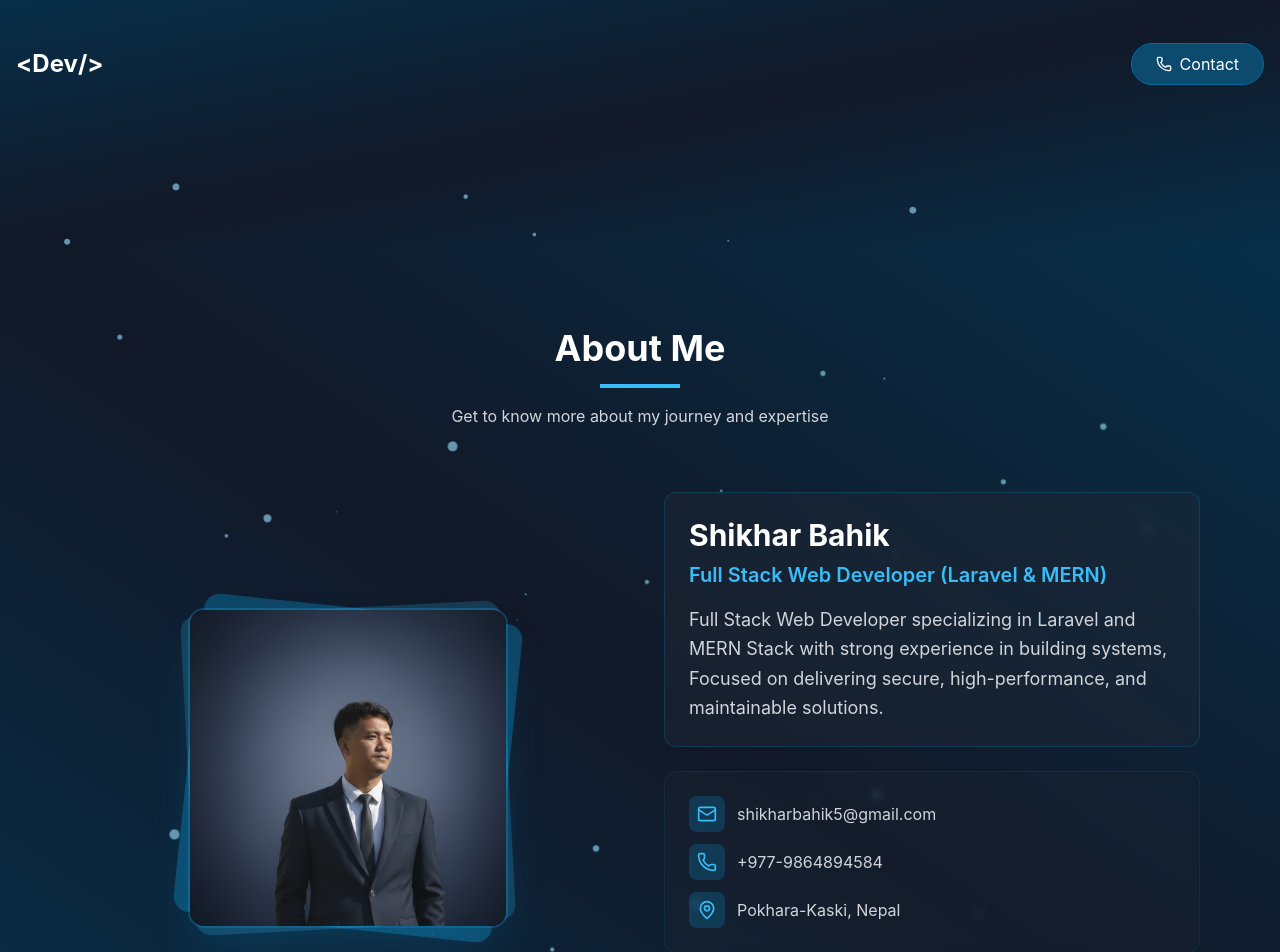
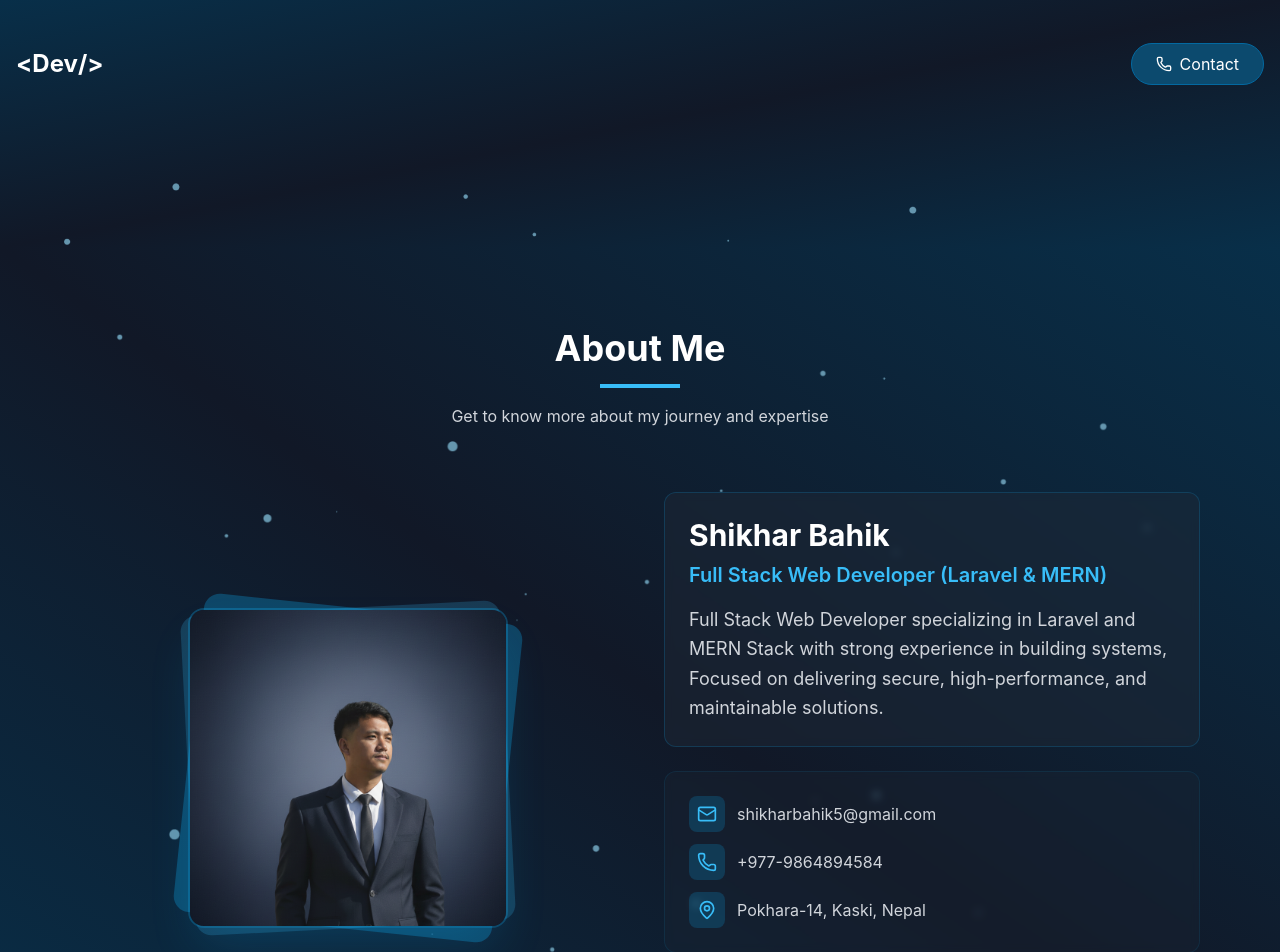
Before and after one commit to shikharbahikmagar/new_portfolio, a React (Vite) app: page / in a window 1280 px wide. Shown: the top 952 px of the page. Built offline with nearby package versions, Linux system fonts and the light colour scheme.

Commit message:
address;

```diff
--- a/src/components/About.jsx
+++ b/src/components/About.jsx
@@ -10,7 +10,7 @@ const AboutMe = () => {
     title: "Full Stack Web Developer (Laravel & MERN)",
     email: "shikharbahik5@gmail.com",
     phone: "+977-9864894584",
-    location: "Pokhara-Kaski, Nepal",
+    location: "Pokhara-14, Kaski, Nepal",
     website: "shikharbahik.com.np",
     cvLink: "/attached_assets/my_cv_1765258774082.pdf",
     social: {
```
